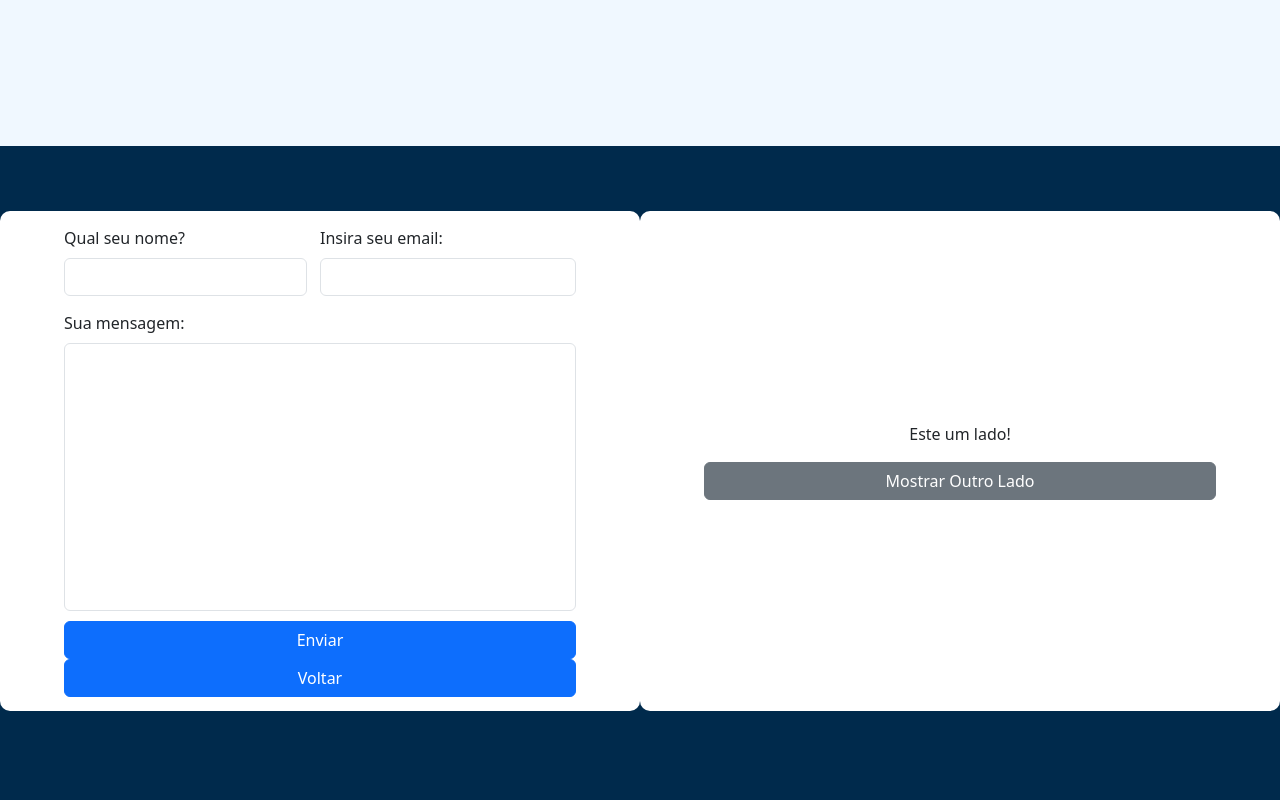
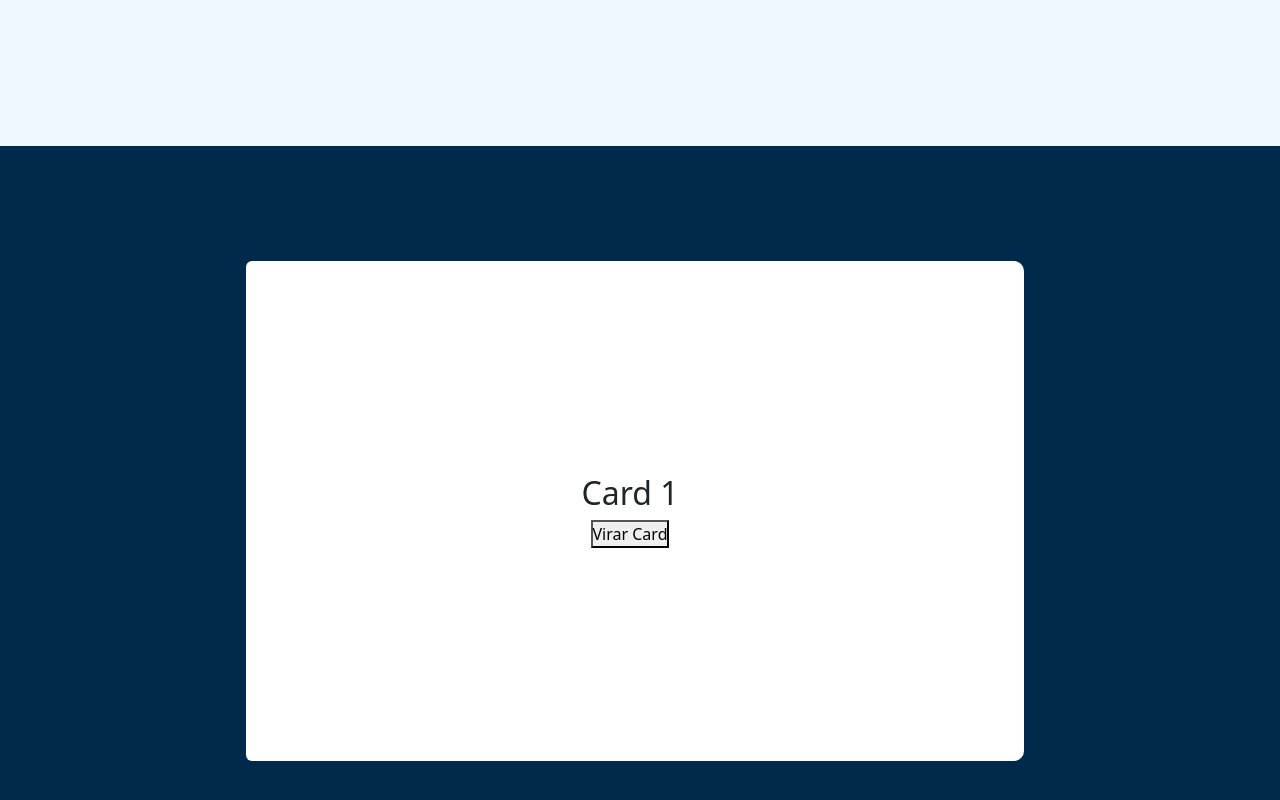
Before and after one commit to oliveiralaura/liladesign-v2, a plain HTML site: page index.html in a window 1280 px wide. Shown: the part 2649-3449 px from the top of the page. Drawn offline with nearby package versions, Linux system fonts and the light colour scheme.

Commit message:
mudança mais uma

```diff
--- a/css/style.css
+++ b/css/style.css
@@ -120,17 +120,13 @@ body {
 }
 
 #info{
-    width: 60%;
-    min-height: 500px;
-    height: auto;
     display: flex;
     flex-direction: column;
     align-items: center;
     justify-content: center;
     background-color: #ffffff;
     border-radius: 10px;
-    position: relative;
-    top: -5%;
+    width: 100%;
 }
 .um, .dois{
     width: 80%;
--- a/index.html
+++ b/index.html
@@ -9,6 +9,50 @@
     <link rel="preconnect" href="https://fonts.gstatic.com" crossorigin>
     <link href="https://fonts.googleapis.com/css2?family=Lato&family=Quicksand:wght@300..700&display=swap" rel="stylesheet">
     <link href="https://cdn.jsdelivr.net/npm/bootstrap@5.3.3/dist/css/bootstrap.min.css" rel="stylesheet" integrity="sha384-QWTKZyjpPEjISv5WaRU9OFeRpok6YctnYmDr5pNlyT2bRjXh0JMhjY6hW+ALEwIH" crossorigin="anonymous">
+    <style>
+      /* Adicionei o CSS para o card flip aqui */
+      .card-container {
+        display: flex;
+        justify-content: center;
+        align-items: center;
+        margin-top: 100px;
+      }
+
+      .card {
+        width: 100%;
+        min-height: 500px;
+        height: auto;
+        perspective: 1000px;
+        margin-right: 20px;
+        border: none;
+      }
+
+      .card-front,
+      .card-back {
+        position: absolute;
+        width: 100%;
+        height: 100%;
+        backface-visibility: hidden;
+        transition: transform 0.6s;
+        display: flex;
+        flex-direction: column;
+        justify-content: center;
+        align-items: center;
+        border: none;
+      }
+
+      .card-back {
+        transform: rotateY(180deg);
+      }
+
+      .card.flipped .card-front {
+        transform: rotateY(180deg);
+      }
+
+      .card.flipped .card-back {
+        transform: rotateY(0deg);
+      }
+    </style>
 </head>
 <body>
     <nav class="navbar fixed-top">
@@ -43,6 +87,14 @@
           ideias de sites que já fizemos
         </section>
         <section id="section5">
+
+          <div class="card-container" id="tudo">
+            <div class="card" id="card1">
+              <div class="card-front">
+                <h2>Card 1</h2>
+                <button onclick="flipCard('card1')">Virar Card</button>
+              </div>
+              <div class="card-back">
                 <form action="" method="get" id="info">
                   <div class="um">
                     <div class="loc">
@@ -59,12 +111,11 @@
                   <input type="text" name="txtmsn" id="txtmsn" class="form-control">
                   </div>
                   <button class="btn btn-primary" type="button">Enviar</button>
-            <button class="btn btn-primary" type="button" id="mostrarOutroLado">Voltar</button>
 
                 </form>
-          <div id="tudo">
-                <p>Este um lado!</p>
-                <button class="btn btn-secondary" type="button" id="voltarParaSection5">Mostrar Outro Lado</button>
+                <button class="btn btn-primary" onclick="flipCard('card1')">Voltar</button>
+              </div>
+            </div>
 
           </div>
         </section>
@@ -86,6 +137,21 @@
             });
         });
 
+        // Função para o flip do card
+        function flipCard(cardId) {
+          var card = document.getElementById(cardId);
+          card.classList.toggle('flipped');
+        }
+
+        // Botão para mostrar o outro lado dos cards
+        $('#mostrarOutroLado').click(function() {
+          $('#tudo').toggle();
+        });
+
+        // Botão para voltar para a seção 5
+        $('#voltarParaSection5').click(function() {
+          $('#tudo').toggle();
+        });
     </script>
 </body>
 </html>
```
Lines whose indentation alone changed are shown as unchanged.
